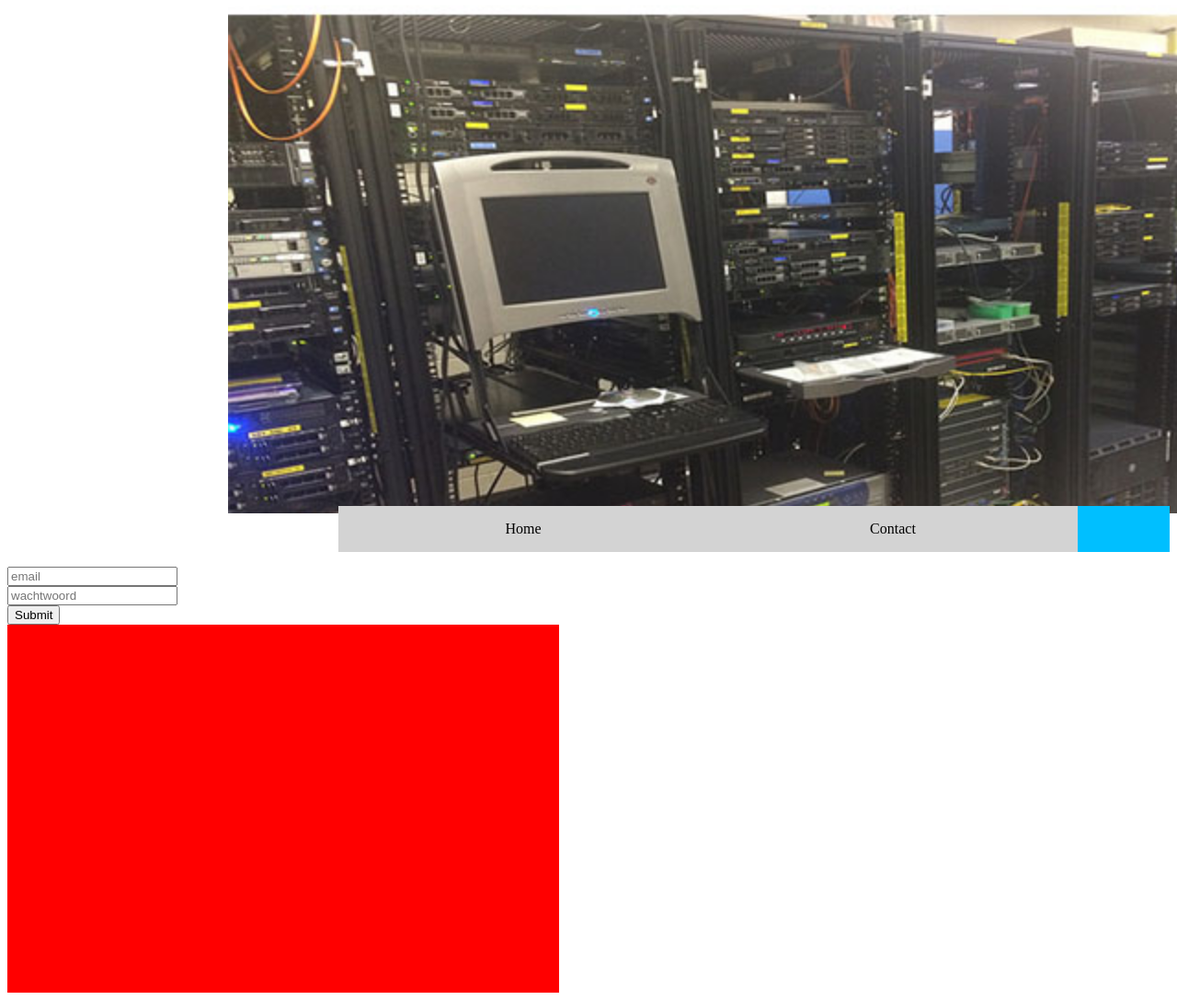
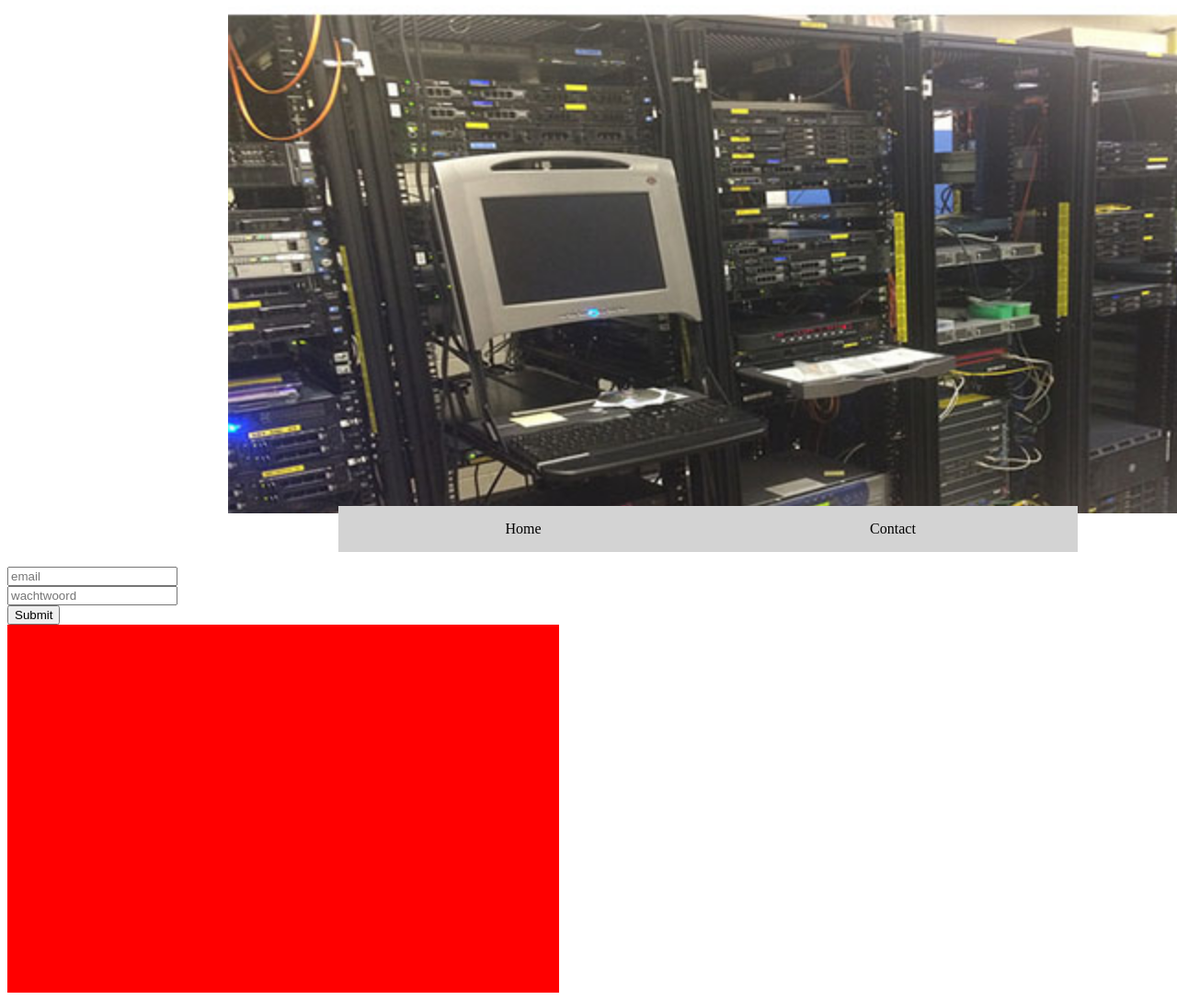
Before and after one commit to dqen/Krashosting, a PHP site: page /pages/krashosting.php in a window 1280 px wide; the page is wider, and only the part inside the window is pictured. Shown: that part at 92% size. Run offline with PHP 8.4, Linux system fonts and the light colour scheme.

Commit message:
front end

```diff
--- a/css/master.css
+++ b/css/master.css
@@ -1,9 +1,5 @@
 .menuitem {
     float: left;
-}
-#menu{
-    background-color: deepskyblue;
-
 }
 ul {
     margin-top: -8px;
```
